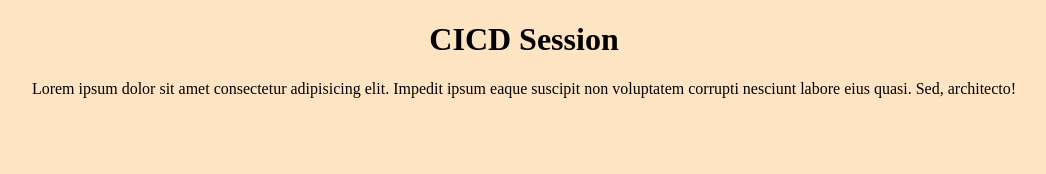
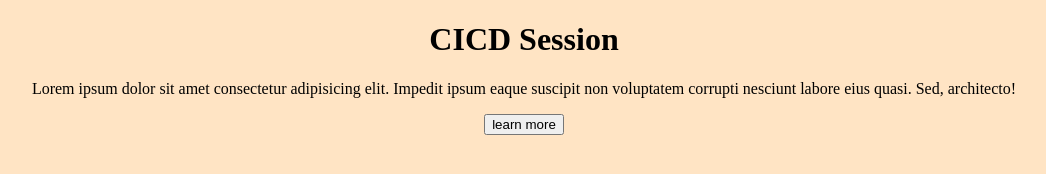
Before and after one commit to maryam11creator/232C02CICD, a plain HTML site: page index.html in a window 1280 px wide. Shown: the whole page, without its empty margins (116-1162 px from the left). Drawn offline with Linux system fonts and the light colour scheme.

Commit message:
style+ script added

```diff
--- a/index.html
+++ b/index.html
@@ -18,5 +18,11 @@
     <p>Lorem ipsum dolor sit amet consectetur adipisicing elit. Impedit ipsum eaque suscipit non voluptatem corrupti nesciunt labore eius quasi. Sed, architecto!
 
     </p>
+    <button onclick="showalert">learn more</button>
 </body>
+<script>
+    function showalert(){
+        alert("CICD IMPLEMENTED");
+    }
+</script>
 </html>
```
